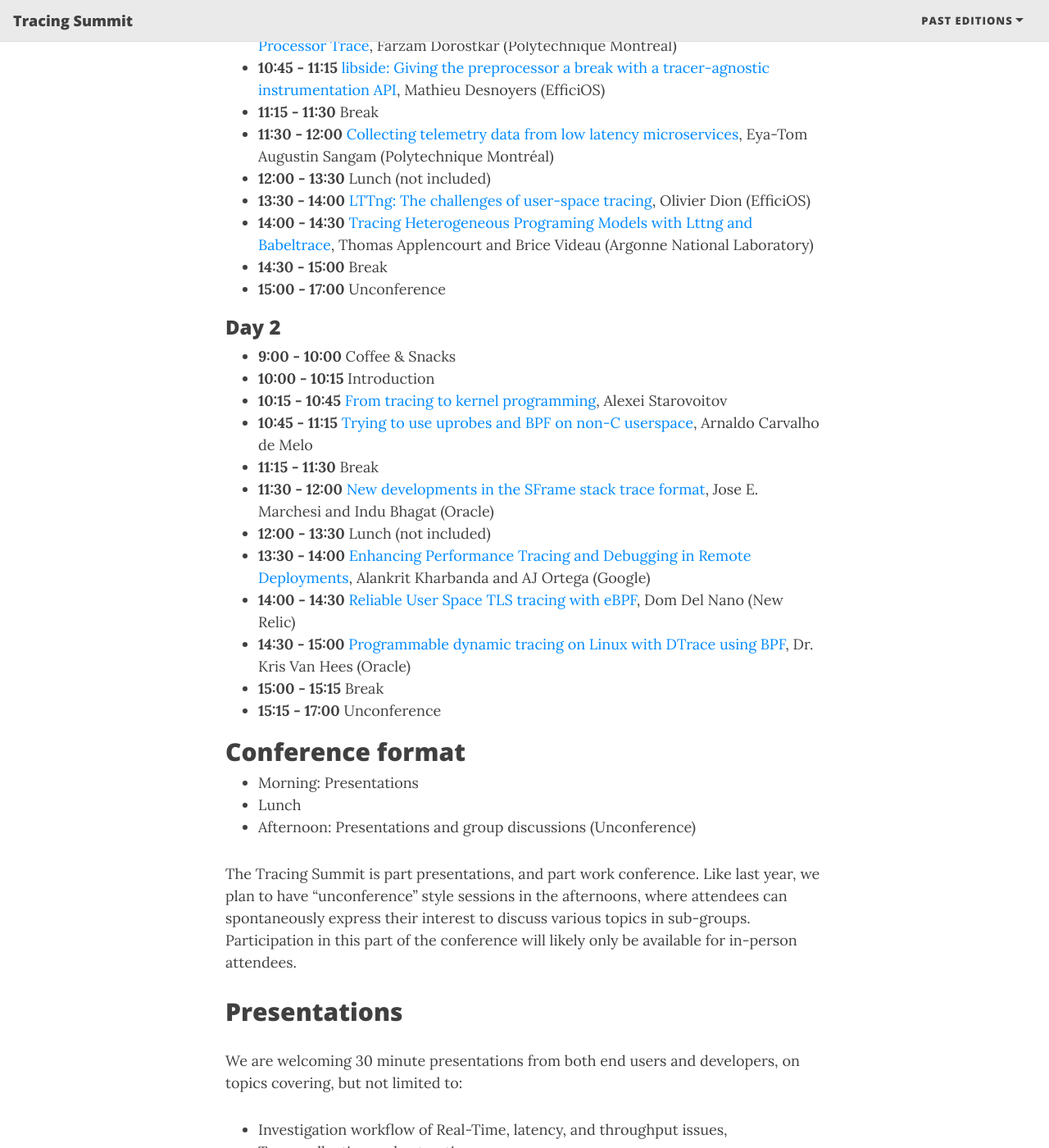
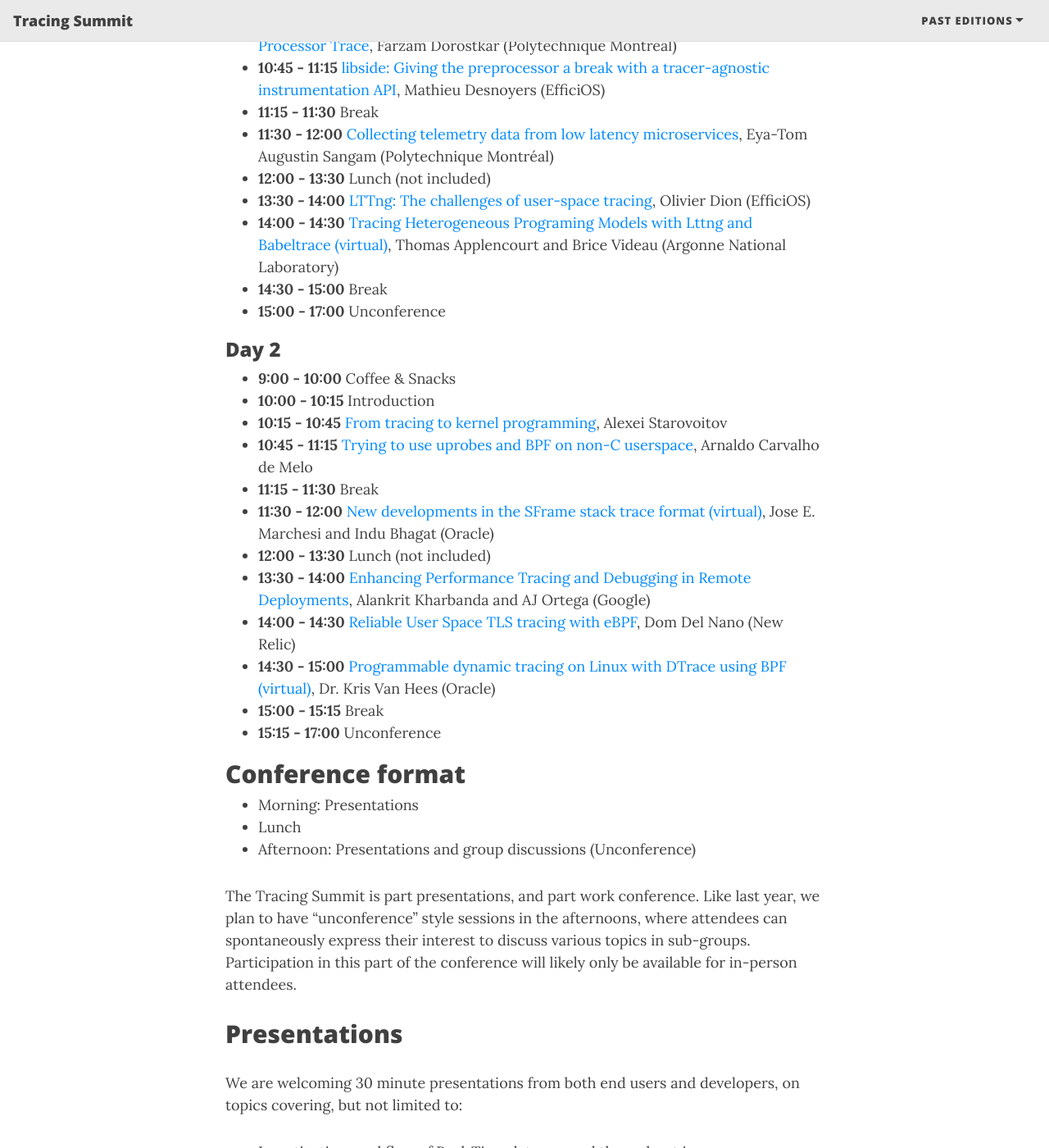
Before and after one commit to tracingsummit/tracingsummit.github.io, a Jekyll site: the page built from index.md, in a window 1280 px wide and 1400 px high, scrolled down 1679 px. Shown: the whole window at 82% size. Built offline with Jekyll 4.4.1, drawn with Linux system fonts in a browser that asks for light colours; nearby versions of some CDN libraries.

Commit message:
index: Add virtual qualitatif
Signed-off-by: Olivier Dion <odion@efficios.com>

```diff
--- a/index.md
+++ b/index.md
@@ -63,7 +63,7 @@ You can either register on our stand-alone platform or as an add-on to the Open
 * **11:30 - 12:00** [Collecting telemetry data from low latency microservices](/ts/2023/telemetry), Eya-Tom Augustin Sangam (Polytechnique Montréal)
 * **12:00 - 13:30** Lunch (not included)
 * **13:30 - 14:00** [LTTng: The challenges of user-space tracing](/ts/2023/lttng), Olivier Dion (EfficiOS)
-* **14:00 - 14:30** [Tracing Heterogeneous Programing Models with Lttng and Babeltrace](/ts/2023/heterogeneous), Thomas Applencourt and Brice Videau (Argonne National Laboratory)
+* **14:00 - 14:30** [Tracing Heterogeneous Programing Models with Lttng and Babeltrace (virtual)](/ts/2023/heterogeneous), Thomas Applencourt and Brice Videau (Argonne National Laboratory)
 * **14:30 - 15:00** Break
 * **15:00 - 17:00** Unconference
 
@@ -74,11 +74,11 @@ You can either register on our stand-alone platform or as an add-on to the Open
 * **10:15 - 10:45** [From tracing to kernel programming](/ts/2023/ebpf), Alexei Starovoitov
 * **10:45 - 11:15** [Trying to use uprobes and BPF on non-C userspace](/ts/2023/bpf-non-c), Arnaldo Carvalho de Melo
 * **11:15 - 11:30** Break
-* **11:30 - 12:00** [New developments in the SFrame stack trace format](/ts/2023/sframe), Jose E. Marchesi and Indu Bhagat (Oracle)
+* **11:30 - 12:00** [New developments in the SFrame stack trace format (virtual)](/ts/2023/sframe), Jose E. Marchesi and Indu Bhagat (Oracle)
 * **12:00 - 13:30** Lunch (not included)
 * **13:30 - 14:00** [Enhancing Performance Tracing and Debugging in Remote Deployments](/ts/2023/remote), Alankrit Kharbanda and AJ Ortega (Google)
 * **14:00 - 14:30** [Reliable User Space TLS tracing with eBPF](/ts/2023/tls), Dom Del Nano (New Relic)
-* **14:30 - 15:00** [Programmable dynamic tracing on Linux with DTrace using BPF](/ts/2023/dtrace), Dr. Kris Van Hees (Oracle)
+* **14:30 - 15:00** [Programmable dynamic tracing on Linux with DTrace using BPF (virtual)](/ts/2023/dtrace), Dr. Kris Van Hees (Oracle)
 * **15:00 - 15:15** Break
 * **15:15 - 17:00** Unconference
 
```
